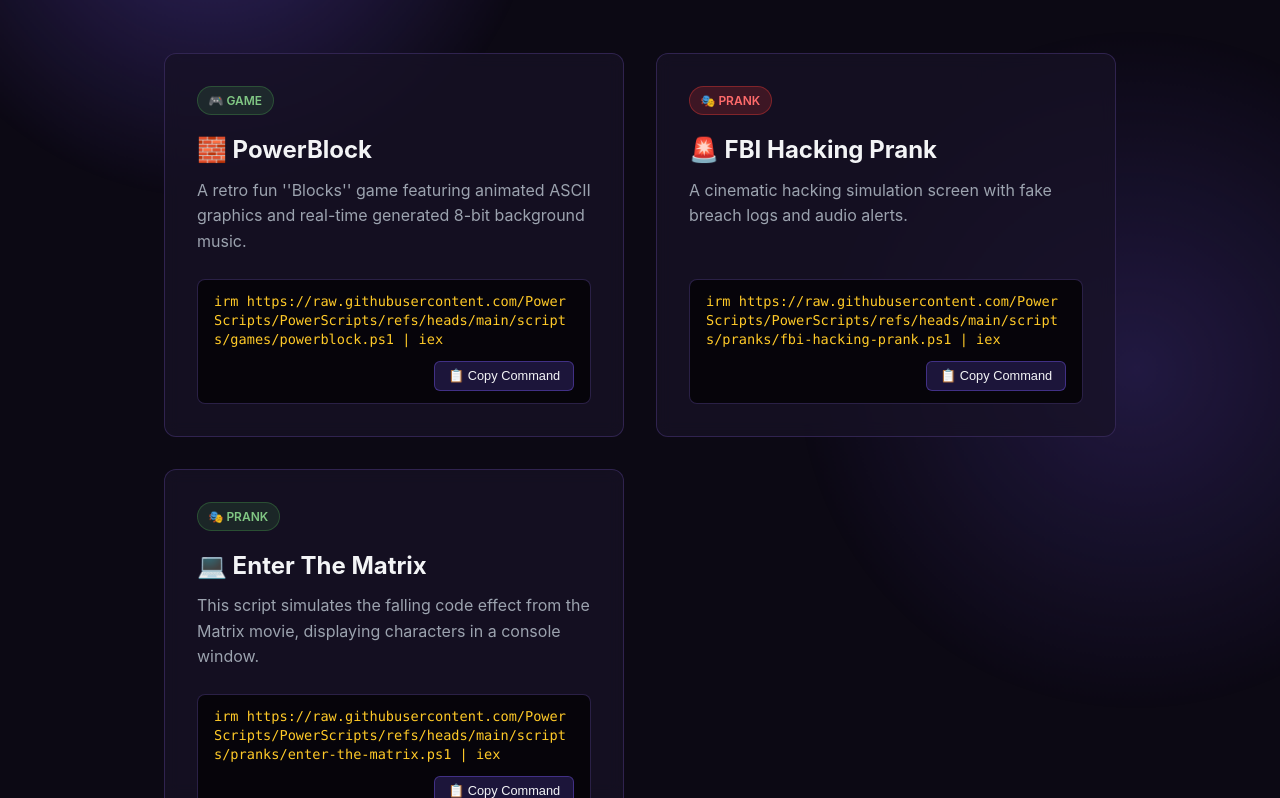
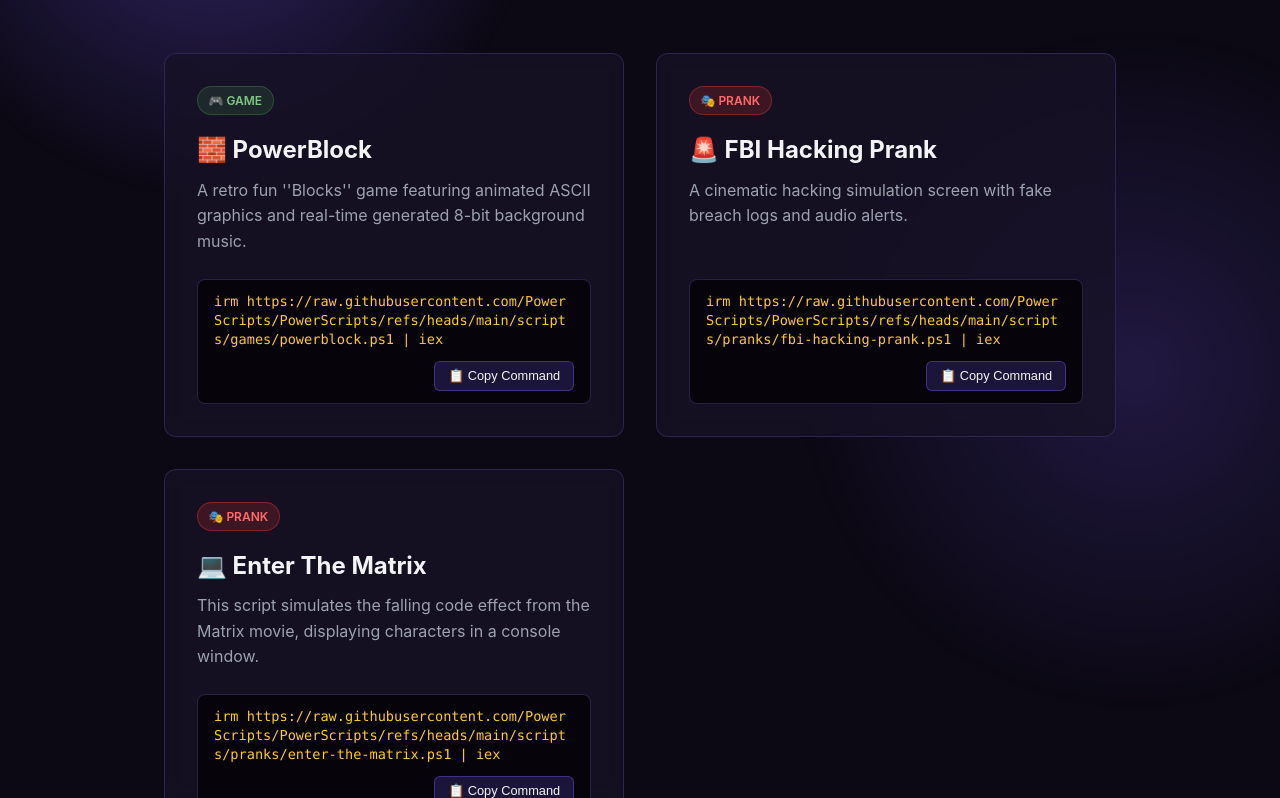
Before and after one commit to PowerScripts/PowerScripts-Website, a plain HTML site: page scripts.html in a window 1280 px wide. Shown: the part 302-1100 px from the top of the page. Drawn offline with Linux system fonts and the light colour scheme.

Commit message:
Fix badge class for Enter The Matrix script

```diff
--- a/scripts.html
+++ b/scripts.html
@@ -60,7 +60,7 @@
       <!-- Script 3 : Enter The Matrix -->
       <div class="card">
         <div>
-          <span class="badge badge-game">🎭 PRANK</span>
+          <span class="badge badge-prank">🎭 PRANK</span>
           <h2>💻 Enter The Matrix</h2>
           <p style="color: var(--text-muted); margin-top: 0.5rem;">
             This script simulates the falling code effect from the Matrix movie, displaying characters in a console window.
```
